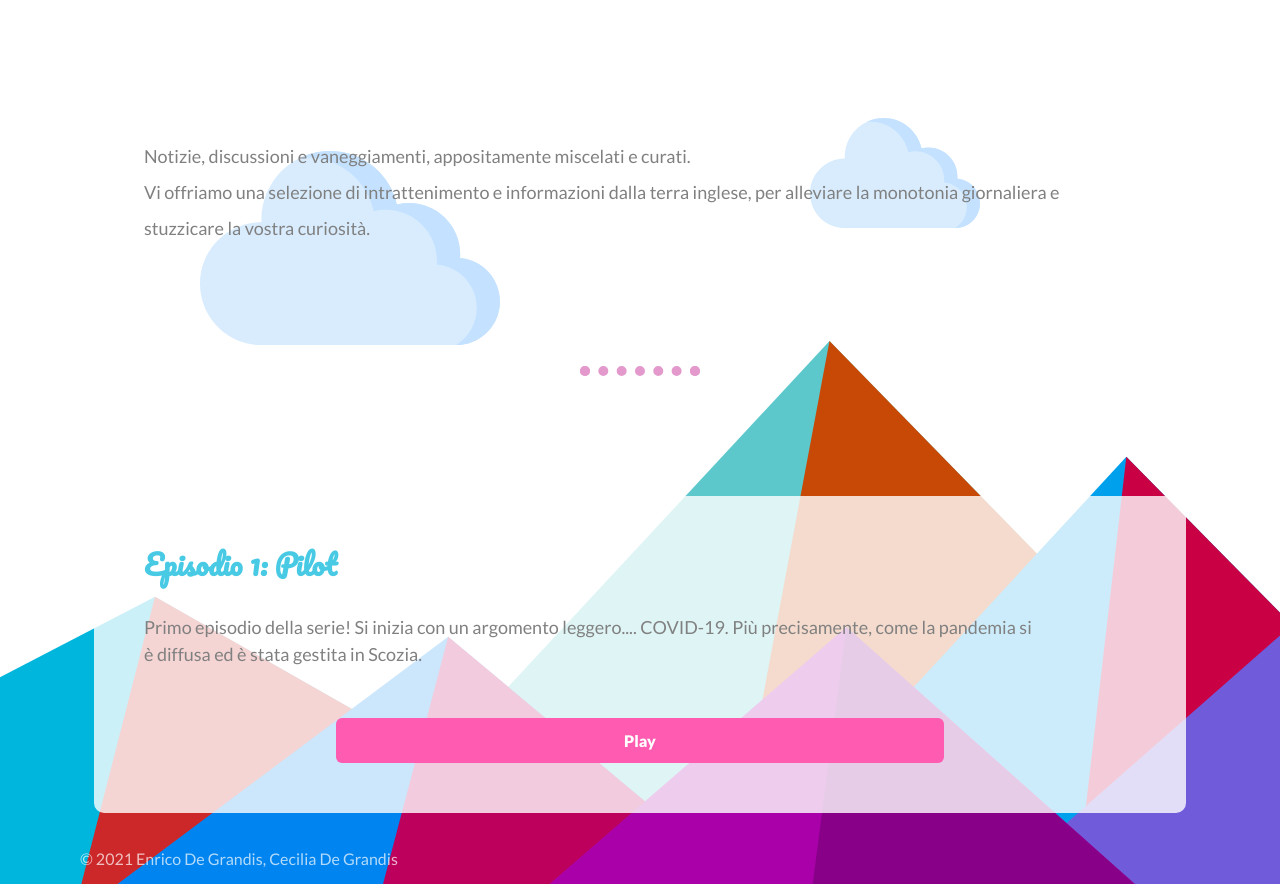
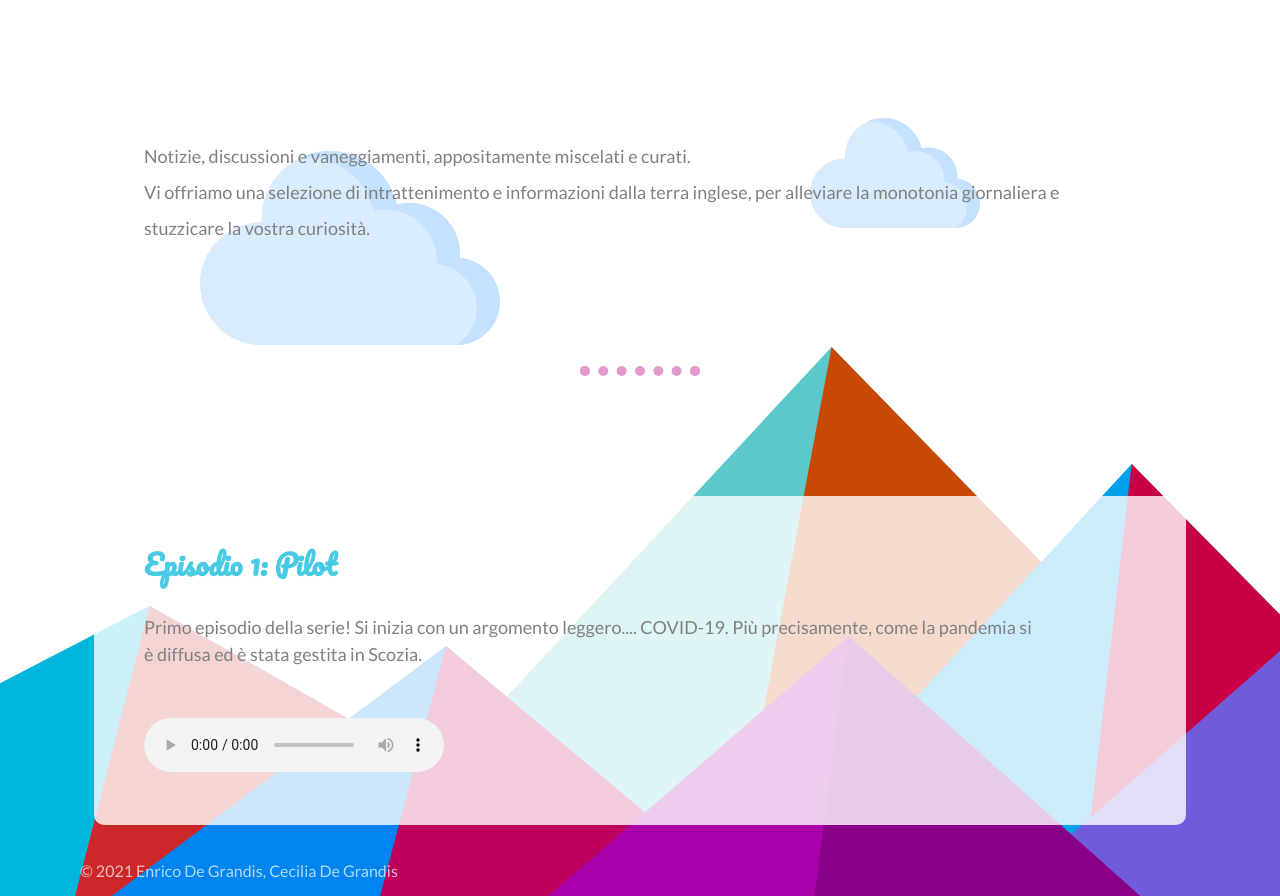
Before and after one commit to YuriOokino/podcast-landing-page, a plain HTML site: page index.html in a window 1280 px wide. Shown: the part 202-1098 px from the top of the page. Drawn offline with Linux system fonts and the light colour scheme.

Commit message:
Updated audio link HTML

```diff
--- a/index.html
+++ b/index.html
@@ -39,7 +39,9 @@
           <p>Primo episodio della serie! Si inizia con un argomento leggero.... COVID-19.
             Più precisamente, come la pandemia si è diffusa ed è stata gestita in Scozia.</p>
         </div>
-        <a href="https://drive.google.com/file/d/1nWGy_tJQafueZwIi4wC8jE6Hf26L7NdL/view?usp=sharing" class="myButton">Play</a>
+          <audio class="audio-element" controls>
+          <source  src="https://d3ctxlq1ktw2nl.cloudfront.net/staging/2021-1-18/156425723-44100-2-b577af44c5e56.m4a" type="audio/ogg">
+          </audio>
 
       </div>
 
```
